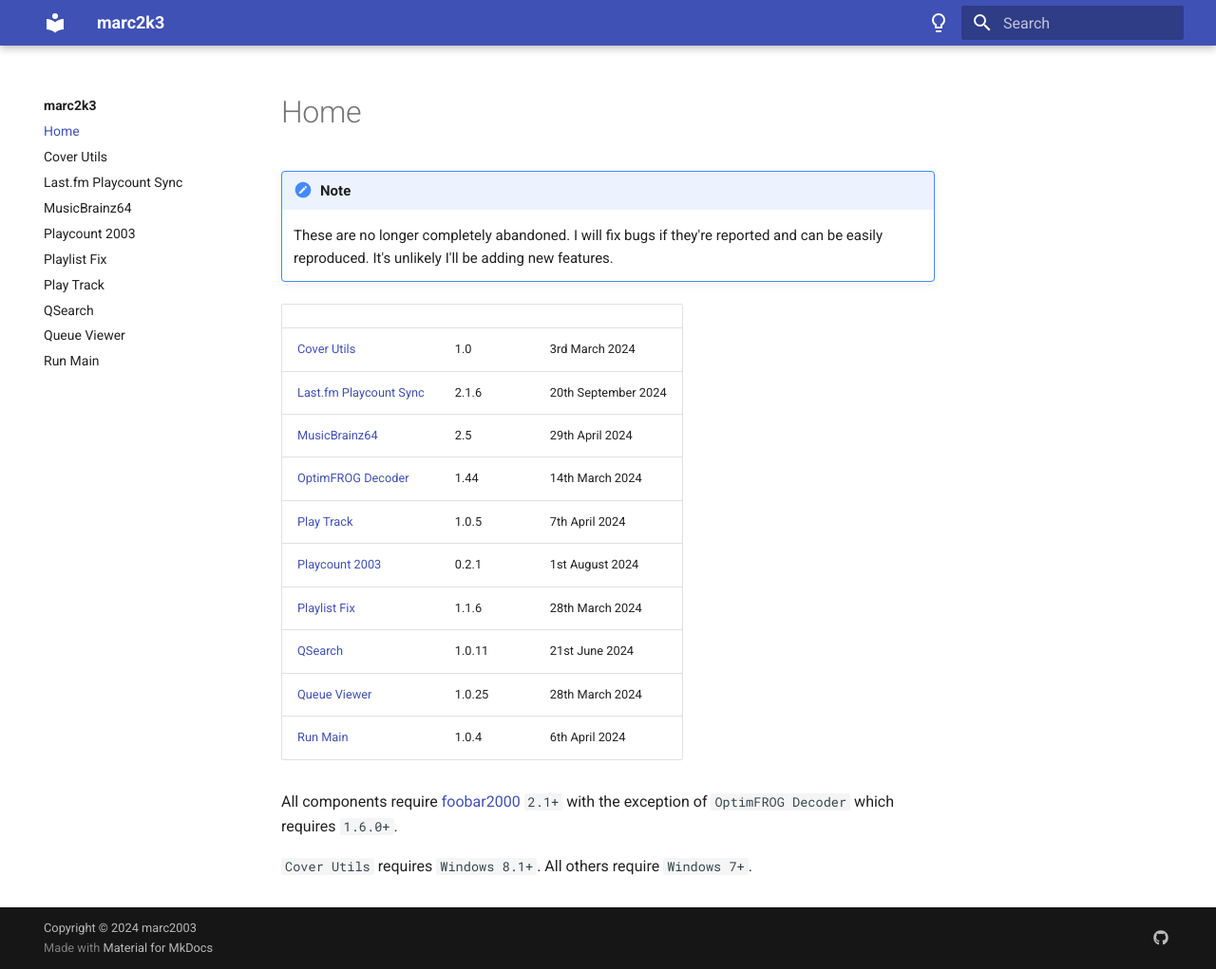
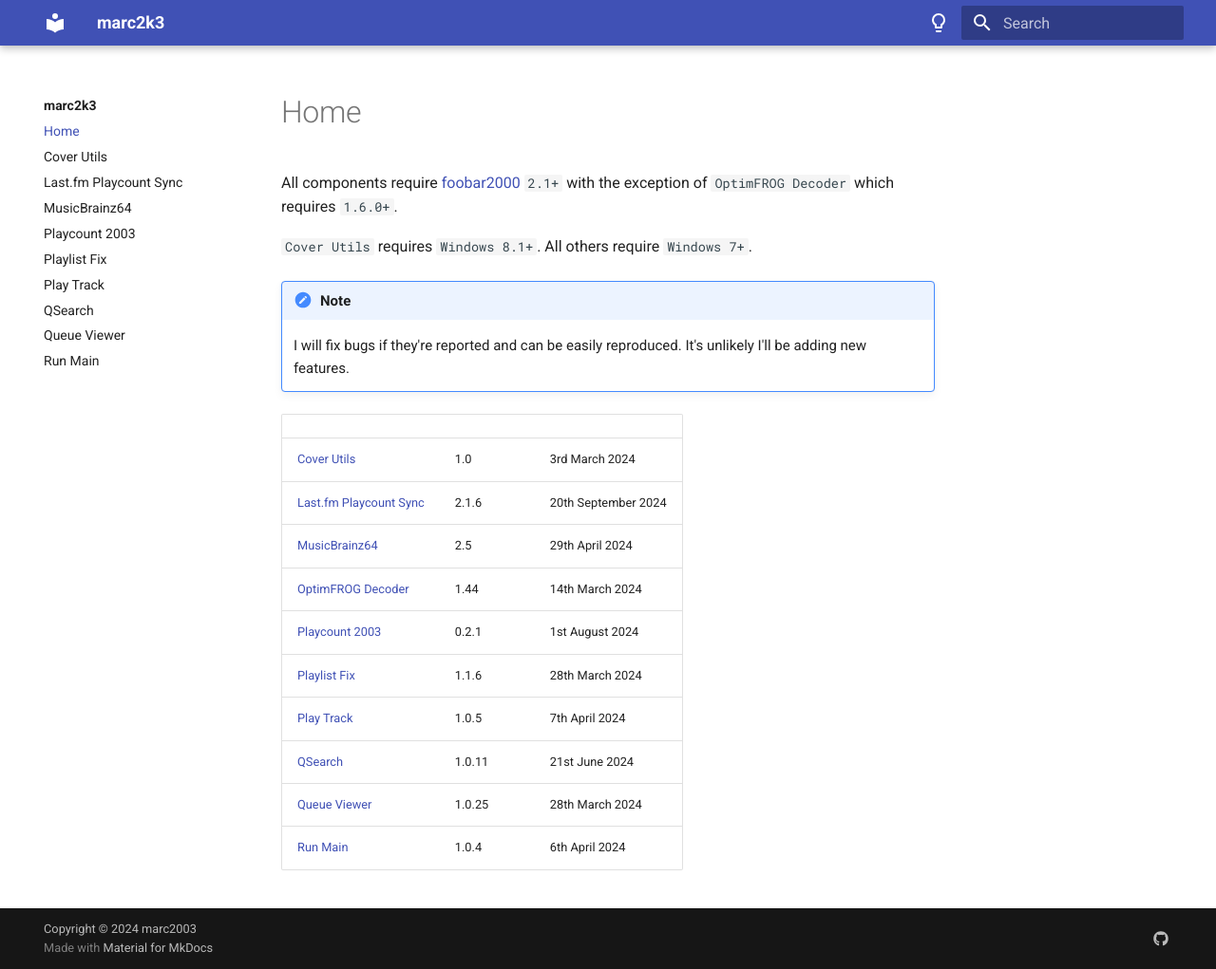
Before and after one commit to marc2k3/marc2k3.github.io, an MkDocs documentation site: the page built from docs/index.md, in a window 1280 px wide and 1021 px high. Shown: the whole window at 95% size. Built offline with MkDocs 1.6.1 and Material for MkDocs 9.7.7, drawn with Linux system fonts in a browser that asks for light colours; some of the changed lines change nothing that is shown.

Commit message:
Update index.md

```diff
--- a/docs/index.md
+++ b/docs/index.md
@@ -1,6 +1,11 @@
+All components require [foobar2000](https://www.foobar2000.org) `2.1+` with
+the exception of `OptimFROG Decoder` which requires `1.6.0+`.
+
+`Cover Utils` requires `Windows 8.1+`. All others require `Windows 7+`.
+
 !!! note
-	These are no longer completely abandoned. I will fix bugs if they're reported
-	and can be easily reproduced. It's unlikely I'll be adding new features.
+	I will fix bugs if they're reported and can be easily
+	reproduced. It's unlikely I'll be adding new features.
 
 ||||
 |:---|:---|:---|
@@ -8,14 +13,9 @@
 |[Last.fm Playcount Sync](component/lastfm-playcount-sync.md)|2.1.6|20th September 2024|
 |[MusicBrainz64](component/musicbrainz64.md)|2.5|29th April 2024|
 |[OptimFROG Decoder](https://github.com/marc2k3/foo_input_ofr/releases)|1.44|14th March 2024|
-|[Play Track](component/play-track.md)|1.0.5|7th April 2024|
 |[Playcount 2003](component/playcount-2003.md)|0.2.1|1st August 2024|
 |[Playlist Fix](component/playlist-fix.md)|1.1.6|28th March 2024|
+|[Play Track](component/play-track.md)|1.0.5|7th April 2024|
 |[QSearch](component/qsearch.md)|1.0.11|21st June 2024|
 |[Queue Viewer](component/queue-viewer.md)|1.0.25|28th March 2024|
 |[Run Main](component/run-main.md)|1.0.4|6th April 2024|
-
-All components require [foobar2000](https://www.foobar2000.org) `2.1+` with the exception
-of `OptimFROG Decoder` which requires `1.6.0+`.
-
-`Cover Utils` requires `Windows 8.1+`. All others require `Windows 7+`.
```
